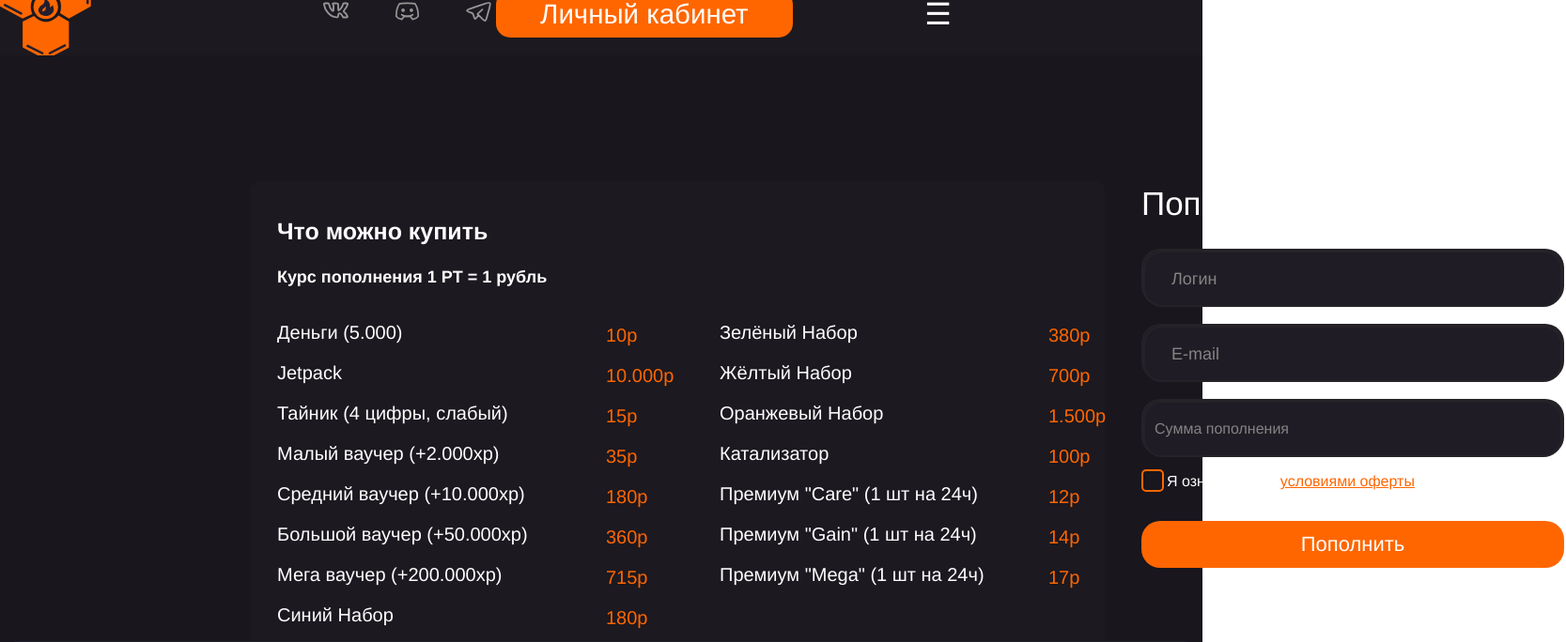
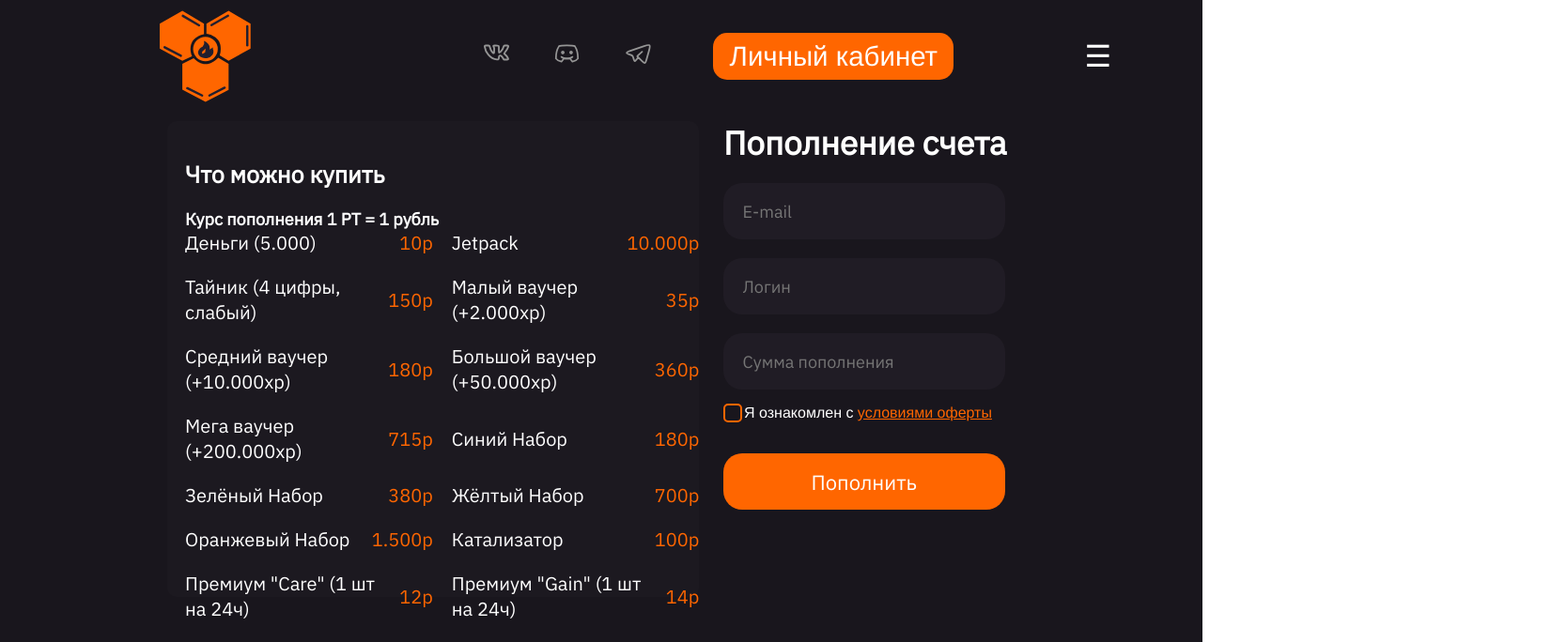
Before and after one commit to User23932344/delirium, a Vue app: page /top-up in a window 1280 px wide. Shown: the top 684 px of the page at 94% size, 1667 px wide, since content can reach past the window. Built offline with nearby package versions, Linux system fonts and the light colour scheme.

Commit message:
fix: changed the interface for wide screens

```diff
--- a/src/components/Header.vue
+++ b/src/components/Header.vue
@@ -233,13 +233,13 @@ export default {
   height: 18px;
  }
  .account{
-  margin-left: 5.2px;
+  margin-left: 5.2vw;
   margin-top: -30px;
  }
  .text-account{
   border: none;
   border-radius: 15px;
-  width: 24.7vw;
+  width: 20vw;
   height: 50px;
   background-color: var(--variable-collection-orange);
   color: var(--variable-collection-white);
--- a/src/pages/TopUp.vue
+++ b/src/pages/TopUp.vue
@@ -1,96 +1,90 @@
 <template>
+    <div class="screen">
         <header class="header">
             <HeaderComponent />
         </header>
-    <div class="screen">
-        <div class="div-5">
-            <div class="text-wrapper-20">Пополнение счета</div>
-            <div class="group-wrapper">
-                <div class="overlap-group-wrapper">
-                <div class="overlap-group-2">
-                    <input type="text" class="input-field" placeholder="Логин" />
+        <div class="content">
+            <div class="products">
+                <h3 class="assortment">Что можно купить</h3>
+                <h4 class="course">Курс пополнения 1 PT = 1 рубль</h4>
+
+                <ul class="table">
+                    <li class="element">
+                        <div class="product">Деньги (5.000)</div>
+                        <div class="price">10p</div>
+                    </li>
+                    <li class="element">
+                        <div class="product">Jetpack</div>
+                        <div class="price">10.000p</div>
+                    </li>
+                    <li class="element">
+                        <div class="product">Тайник (4 цифры, слабый)</div>
+                        <div class="price">150p</div>
+                    </li>
+                    <li class="element">
+                        <div class="product">Малый ваучер (+2.000xp)</div>
+                        <div class="price">35p</div>
+                    </li>
+                    <li class="element">
+                        <div class="product">Средний ваучер (+10.000xp)</div>
+                        <div class="price">180р</div>
+                    </li>
+                    <li class="element">
+                        <div class="product">Большой ваучер (+50.000xp)</div>
+                        <div class="price">360p</div>
+                    </li>
+                    <li class="element">
+                        <div class="product">Мега ваучер (+200.000xp)</div>
+                        <div class="price">715p</div>
+                    </li>
+                    <li class="element">
+                        <div class="product">Синий Набор</div>
+                        <div class="price">180p</div>
+                    </li>
+                    <li class="element">
+                        <div class="product">Зелёный Набор</div>
+                        <div class="price">380p</div>
+                    </li>
+                    <li class="element">
+                        <div class="product">Жёлтый Набор</div>
+                        <div class="price">700p</div>
+                    </li>
+                    <li class="element">
+                        <div class="product">Оранжевый Набор</div>
+                        <div class="price">1.500p</div>
+                    </li>
+                    <li class="element">
+                        <div class="product">Катализатор</div>
+                        <div class="price">100p</div>
+                    </li>
+                    <li class="element">
+                        <div class="product">Премиум "Care" (1 шт на 24ч)</div>
+                        <div class="price">12p</div>
+                    </li>
+                    <li class="element">
+                        <div class="product">Премиум "Gain" (1 шт на 24ч)</div>
+                        <div class="price">14p</div>
+                    </li>
+                    <li class="element">
+                        <div class="product">Премиум "Mega" (1 шт на 24ч)</div>
+                        <div class="price">17p</div>
+                    </li>
+                </ul>
+            </div>
+            <div class="topup">
+                <h1 class="replenishment">Пополнение счета</h1>
+                <input class="input" type="email" placeholder="E-mail">
+                <input class="input" type="text" placeholder="Логин">
+                <input class="input" type="number" placeholder="Сумма пополнения">
+                <label class="check-label">
+                    <input class="check" type="checkbox" />
+                    <span class="custom-checkbox"></span>
+                    <p class="checkp">Я ознакомлен с <a class="check-link" href="#">условиями оферты</a></p>
+                </label>
+                <button class="btn">Пополнить</button>
             </div>
         </div>
-            </div>
-        <div class="group-6">
-            <div class="overlap-group-wrapper">
-            <div class="overlap-group-3">
-                <input type="email" class="input-field" placeholder="E-mail" />
-            </div>
-            </div>
-        </div>
-    <div class="group-7">
-    <div class="overlap-group-wrapper">
-        <div class="overlap-group-2">
-            <input type="number" class="sum-input" placeholder="Сумма пополнения" />
-        </div>
-    </div>
-</div>
-            <div class="frame-6">
-                <div class="text-wrapper-22">Пополнить</div>
-            </div>
-            <div class="group-8">
-                <input type="checkbox" id="check" class="check">
-                <label for="check">
-                    <p class="checkp">Я ознакомлен с <a href="#">условиями оферты</a></p>
-                </label>
-            </div>
 
-            <div class="overlap">
-                <p class="text-wrapper-25">Курс пополнения 1 PT = 1 рубль</p>
-                <div class="text-wrapper-26">Что можно купить</div>
-                <div class="products">
-                    <div class="collum1">
-                        <div class="product">Деньги (5.000)</div>
-                        <div class="price">10p</div>
-
-                        <div class="product">Jetpack</div>
-                        <div class="price2">10.000p</div>
-
-                        <div class="product">Тайник (4 цифры, слабый)</div>
-                        <div class="price3">15p</div>
-
-                        <div class="product">Малый ваучер (+2.000xp)</div>
-                        <div class="price4">35p</div>
-
-                        <div class="product">Средний ваучер (+10.000xp)</div>
-                        <div class="price5">180p</div>
-
-                        <div class="product">Большой ваучер (+50.000xp)</div>
-                        <div class="price6">360p</div>
-
-                        <div class="product">Мега ваучер (+200.000xp)</div>
-                        <div class="price7">715p</div>
-
-                        <div class="product">Синий Набор</div>
-                        <div class="price8">180p</div>
-                    </div>
-
-                    <div class="collum2">
-                        <div class="product">Зелёный Набор</div>
-                        <div class="price9">380p</div>
-
-                        <div class="product">Жёлтый Набор</div>
-                        <div class="price10">700p</div>
-
-                        <div class="product">Оранжевый Набор</div>
-                        <div class="price11">1.500p</div>
-
-                        <div class="product">Катализатор</div>
-                        <div class="price12">100p</div>
-
-                        <div class="product">Премиум "Care" (1 шт на 24ч)</div>
-                        <div class="price13">12p</div>
-
-                        <div class="product">Премиум "Gain" (1 шт на 24ч)</div>
-                        <div class="price14">14p</div>
-
-                        <div class="product">Премиум "Mega" (1 шт на 24ч)</div>
-                        <div class="price15">17p</div>
-                    </div>
-                </div>
-            </div>
-        </div>
     </div>
     <footer class="footer">
         <FooterComponent />
@@ -112,201 +106,113 @@ export default {
 </script>
 
 <style scoped>
-.header {
-    left: 129px;
-  z-index: 1;
+@media(max-width:4200px) {
+    .screen {
+        background-color: #19161D;
+        padding-left: 13.3vw;
+        min-height: 95vh;
     }
 
-.footer {
-  position: relative;
-  margin-top: 78vh;
-  width: 100%;
-  z-index: 1;
+    .header {
+        padding-top: 30px;
     }
 
-.screen {
-    background-color: #19161d;
+    .content {
         display: flex;
-    flex-direction: row;
-    justify-content: center;
-    width: 100%;
+        margin-top: 40px;
+        margin-left: 0.6vw;
+        gap: 2vw;
     }
 
-.screen .div-5 {
-    background-color: #19161d;
-    height: 1059px;
-    position: absolute;
-    width: 100%;
+    .products {
+        padding-left: 1.5vw;
+        background-color: #1C1920;
+        border-radius: 10px;
+        height: 507px;
+        width: 47.4vw;
     }
 
-.screen .text-wrapper-20 {
+    .assortment {
+        margin-top: 40px;
+        font-family: "IBM Plex Sans", Helvetica;
+        font-size: 25px;
         color: var(--variable-collection-white);
-    font-family: "IBM Plex Sans-Medium", Helvetica;
-    font-size: 35px;
-    font-weight: 500;
-    left: 1215px;
-    letter-spacing: 0;
-    line-height: 49px;
-    position: absolute;
-    top: 133px;
-    white-space: nowrap;
     }
 
-.screen .group-wrapper {
-    height: 60px;
-    left: 1215px;
-    position: absolute;
-    top: 206px;
-    width: 450px;
+    .course {
+        color: var(--variable-collection-white);
+        margin-top: 20px;
+        font-family: "IBM Plex Sans", Helvetica;
+        font-size: 18px;
+        color: var(--variable-collection-white);
     }
 
-.screen .overlap-group-wrapper {
-    height: 60px;
-    width: 452px;
+    .table {
+        display: grid;
+        grid-template-columns: 1fr 1fr;
+        gap: 20px;
     }
 
-.screen .overlap-group-2 {
-    background-color: #201c25;
-    border: 2px solid #2f2f2f4c;
-    border-radius: 20px;
-    height: 60px;
-    position: relative;
-    width: 450px;
+    .element {
+        display: flex;
+        justify-content: space-between;
+        align-items: center;
+        width: 20.6vw;
+        font-size: 20px;
+        font-family: "IBM Plex Sans", Helvetica;
     }
 
-.screen .text-wrapper-21 {
-    color: #848484;
-    font-family: "IBM Plex Sans-Regular", Helvetica;
-    font-size: 18px;
-    font-weight: 400;
-    left: 28px;
-    letter-spacing: 0;
-    line-height: 21.6px;
-    position: absolute;
-    top: 17px;
-    white-space: nowrap;
+    .product {
+        color: var(--variable-collection-white);
     }
 
-.screen .group-6 {
-    height: 60px;
-    left: 1215px;
-    position: absolute;
-    top: 286px;
-    width: 450px;
+    .price {
+        justify-items: end;
+        color: var(--variable-collection-orange);
     }
 
-.screen .overlap-group-3 {
-    background-color: #1f1b24;
-    border: 2px solid #2f2f2f4c;
-    border-radius: 20px;
-    height: 60px;
-    position: relative;
-    width: 450px;
+    .replenishment {
+        color: var(--variable-collection-white);
+        font-family: "IBM Plex Sans", Helvetica;
+        font-size: 35px;
     }
 
-.screen .group-7 {
-    height: 60px;
-    left: 1215px;
-    position: relative;
-    top: 366px;
-    width: 450px;
-}
-.sum-input {
-    background-color: #201c25;
-    border: 2px solid #2f2f2f4c;
-    border-radius: 20px;
-    height: 60px;
-    width: 100%;
-    color: #fff;
-    font-family: "IBM Plex Sans-Regular", Helvetica;
-    font-size: 18px;
-    padding-left: 28px;
-    outline: none;
+    .topup {
+        display: block;
     }
 
-.sum-input::placeholder {
-    color: #848484;
+    .input {
+        margin-top: 20px;
+        height: 60px;
+        width: 23.4vw;
+        border-radius: 20px;
+        border: none;
+        background-color: #201C25;
+        color: #858585;
+        font-family: "IBM Plex Sans", Helvetica;
+        font-size: 18px;
+        line-height: 21.6px;
+        padding-left: 1.6vw;
     }
 
-.sum-input {
-    -webkit-appearance: none;
-    -moz-appearance: none;
-    appearance: none;
-
-    padding: 10px;
-    font-size: 16px;
-}
-
-.sum-input::-webkit-outer-spin-button,
-.sum-input::-webkit-inner-spin-button {
+    .input[type="number"]::-webkit-outer-spin-button,
+    .input[type="number"]::-webkit-inner-spin-button {
         -webkit-appearance: none;
         margin: 0;
     }
 
-.sum-input::-moz-appearance {
-    appearance: none;
+    .input[type="number"] {
+        appearance: textfield;
+        -moz-appearance: textfield;
     }
 
-.input-field {
-    background-color: #201c25;
-    border: 2px solid #2f2f2f4c;
-    border-radius: 20px;
-    height: 60px;
-    width: 100%;
-    color: #fff;
-    font-family: "IBM Plex Sans-Regular", Helvetica;
-    font-size: 18px;
-    padding-left: 28px;
-    outline: none;
-}
-
-.input-field::placeholder {
-    color: #848484;
-}
-
-.screen .frame-6 {
-    align-items: center;
-    background-color: var(--variable-collection-orange);
-    border-radius: 20px;
-    display: flex;
-    justify-content: center;
-    left: 1215px;
-    padding: 14px 35px;
-    position: absolute;
-    top: 496px;
-    width: 450px;
-    height: 50px;
-    cursor: pointer;
-}
-
-.text-wrapper-22 {
-    color: #fff;
-    font-family: "IBM Plex Sans-Regular", Helvetica;
-    font-size: 22px;
-    font-weight: 400;
-    letter-spacing: 0;
-    line-height: normal;
-    position: relative;
-}
-
-.screen .group-8 {
-    height: 25px;
-    left: 1215px;
-    position: absolute;
-    top: 441px;
-    width: 209px;
-}
-
-.screen .checkp {
-    margin-left: 27px;
+    .checkp {
+        margin-left: 2px;
         color: var(--variable-collection-white);
         font-family: "IBM Plex Sans-Regular", Helvetica;
         font-size: 16px;
         font-weight: 400;
-    letter-spacing: 0;
         line-height: 19.2px;
-    position: absolute;
-    top: 3px;
         white-space: nowrap;
     }
 
@@ -314,118 +220,65 @@ export default {
         display: none;
     }
 
-label {
+    .check-label {
+        margin-top: 15px;
         display: flex;
-    align-items: center;
-    cursor: pointer;
     }
 
-label::before {
-    content: "";
-    display: inline-block;
+    .custom-checkbox {
         width: 20px;
         height: 20px;
         border: 2px solid var(--variable-collection-orange);
         border-radius: 5px;
-    margin-right: 10px;
         background-color: transparent;
         transition: background 0.3s, border 0.3s;
+        display: flex;
+        align-items: center;
+        justify-content: center;
+        font-size: 14px;
+        line-height: 1;
+        color: white;
+        font-weight: bold;
+        box-sizing: border-box;
     }
 
-.check:checked + label::before {
+    .check:checked+.custom-checkbox {
         background-color: var(--variable-collection-orange);
-    border-color: var(--variable-collection-orange);
         content: "✔";
-    color: white;
-    font-size: 16px;
-    text-align: center;
-    line-height: 18px;
-    font-weight: bold;
     }
 
-.screen a{
+    .check:checked+.custom-checkbox::after {
+        content: "✔";
+        line-height: 1;
+    }
+
+    .check-link {
         color: var(--variable-collection-orange);
     }
 
-.screen a:hover{
+    .check-link:hover {
         color: darkorange;
     }
 
-.screen a:visited{
+    .check-link:visited {
         color: orangered;
     }
 
-.screen .overlap {
-    background-image: url("@/assets/rectangle91.svg");
-    background-size: 100% 100%;
-    height: 507px;
-    left: 266px;
-    position: absolute;
-    top: 134px;
-    width: 910px;
+    .btn{
+        margin-top: 33px;
+        height: 60px;
+        width: 23.4vw;
+        border-radius: 20px;
+        padding: 14px 1.8vw;
+        background-color: var(--variable-collection-orange);
+        color: var(--variable-collection-white);
+        font-family: "IBM Plex Sans", Helvetica;
+        font-size: 22px;
+        border: none;
+    }
+    .btn:active{
+        background-color: orangered;
     }
 
-.screen .text-wrapper-25 {
-    color: var(--variable-collection-white);
-    font-family: "IBM Plex Sans-SemiBold", Helvetica;
-    font-size: 18px;
-    font-weight: 600;
-    left: 29px;
-    letter-spacing: 0;
-    line-height: 21.6px;
-    position: absolute;
-    top: 92px;
-    white-space: nowrap;
 }
-
-.screen .text-wrapper-26 {
-    color: var(--variable-collection-white);
-    font-family: "IBM Plex Sans-SemiBold", Helvetica;
-    font-size: 25px;
-    font-weight: 600;
-    left: 29px;
-    letter-spacing: 0;
-    line-height: normal;
-    position: absolute;
-    top: 39px;
-    width: 228px;
-}
-
-.products{
-margin-top: 130px;
-}
-
-.collum1{
-    left: 29px;
-    position: absolute;
-}
-
-.collum2{
-    margin-left: 500px;
-    position: absolute;
-}
-
-.product{
-color: #fff;
-font-family: "IBM Plex Sans-Regular", Helvetica;
-font-size: 20px;
-    font-weight: 400;
-    letter-spacing: 0;
-    padding-top: 20px;
-}
-
-.price,.price2,.price3,.price4,.price5,
-.price6,.price7,.price8,.price9,.price10,
-.price11,.price12,.price13,.price14,.price15{
-    font-family: "IBM Plex Sans-Regular", Helvetica;
-font-size: 20px;
-    font-weight: 400;
-    letter-spacing: 0;
-    color: var(--variable-collection-orange);
-    position: absolute;
-    left: 350px;
-    margin-top: -20px;
-    text-align: left;
-}
-
 </style>
```
Lines whose indentation alone changed are shown as unchanged.
